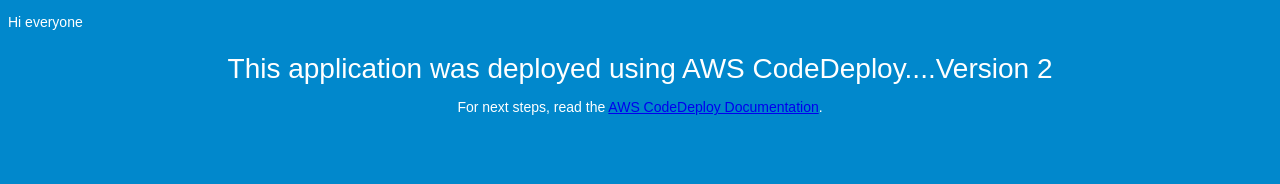
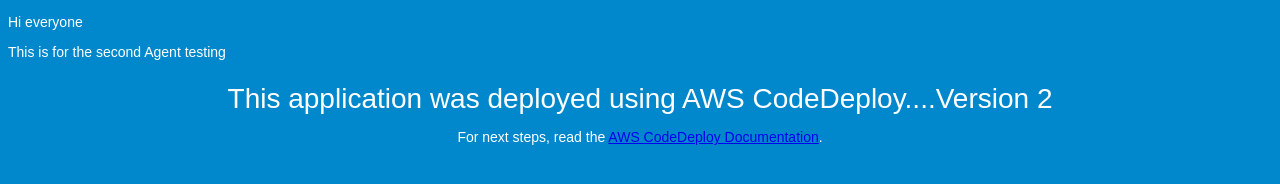
Before and after one commit to kaygee4eva/ProjectAlexa, a plain HTML site: page index.html in a window 1280 px wide. Drawn offline with Linux system fonts and the light colour scheme.

Commit message:
added a second thing to index.html

```diff
--- a/index.html
+++ b/index.html
@@ -4,6 +4,7 @@
   <meta charset="utf-8">
   <title>Sample Deployment</title>
   <p> Hi everyone</p>
+  <p> This is for the second Agent testing</p>
   <style>
     body {
       color: #ffffff;
```
